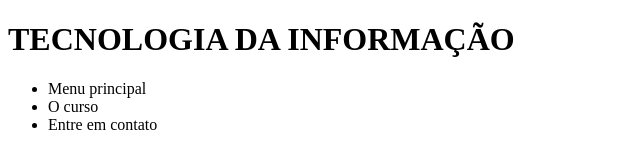
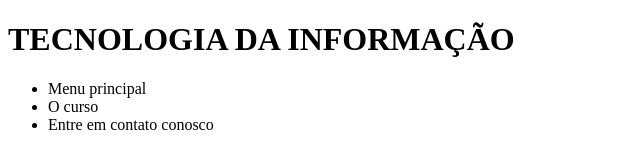
Before and after one commit to xinalse/filmes_tecinfo, a plain HTML site: page index.html in a window 1280 px wide. Shown: the full height of the page, 0-640 px from the left. Drawn offline with Linux system fonts and the light colour scheme.

Commit message:
foi alterado index

```diff
--- a/index.html
+++ b/index.html
@@ -12,7 +12,7 @@
     <ul>
         <li>Menu principal</li>
         <li>O curso</li>
-        <li>Entre em contato</li>
+        <li>Entre em contato conosco</li>
     </ul>
 </body>
 </html>
```
